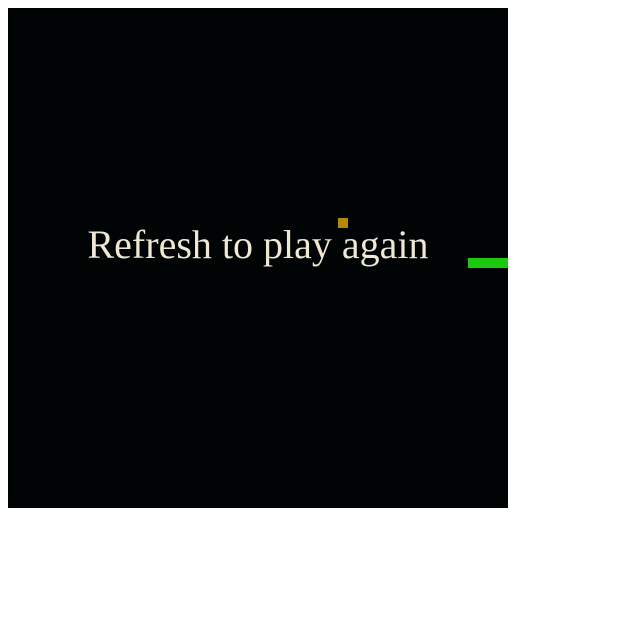
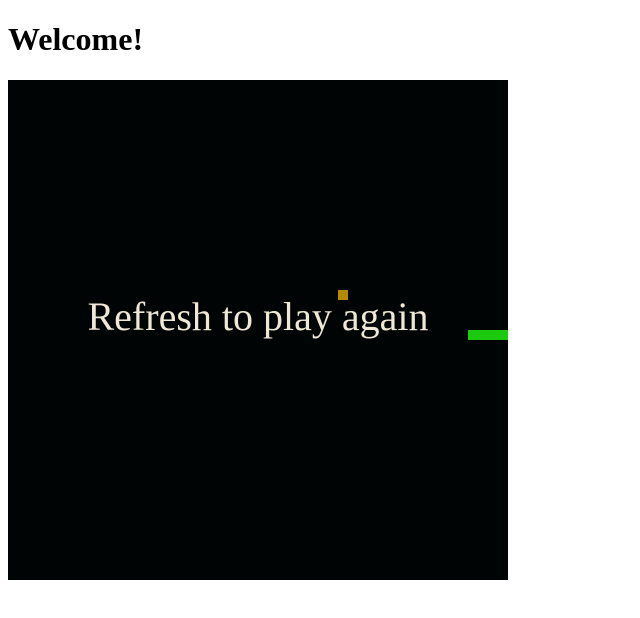
Before and after one commit to werty29/snake.io, a plain HTML site: page index.html in a window 1280 px wide. Shown: the whole page, without its empty margins (0-640 px from the left). Drawn offline with Linux system fonts and the light colour scheme.

Commit message:
Update index.html

```diff
--- a/index.html
+++ b/index.html
@@ -4,6 +4,7 @@
         <title>snake game</title>
     </head>
     <body>
+        <H1> Welcome!</h1>
       <canvas id='c'></canvas>
 <script src='snake.js'></script>
     </body>
```
